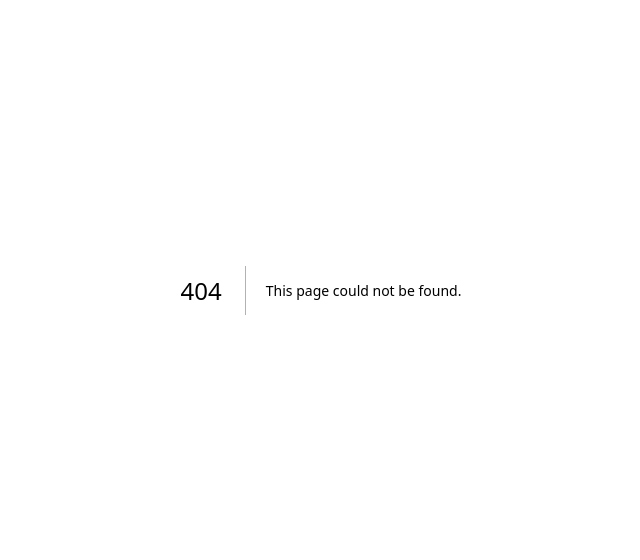
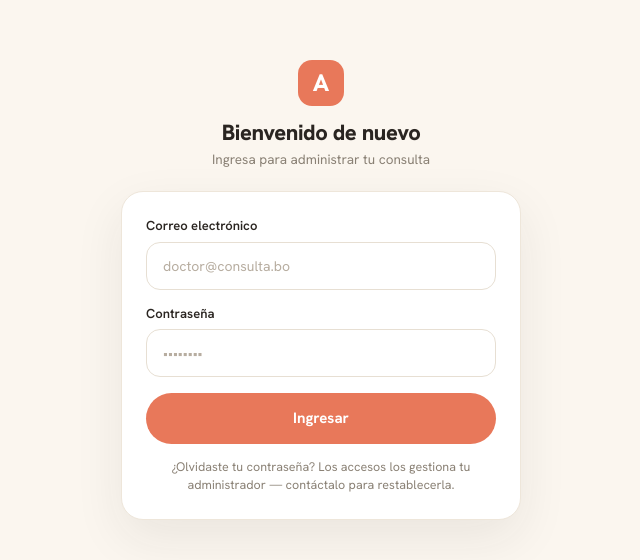
Before and after one commit to DaleneyRuben/alivia, a Next.js app: page /login in a window 1280 px wide. Before the commit this address had no page. Shown: the part 110-670 px from the top of the page, without its empty margins (319-959 px from the left). Built offline with nearby package versions, Linux system fonts and the light colour scheme.

Commit message:
implement login page per design prototype

```diff
--- /dev/null
+++ b/src/app/login/page.tsx
@@ -0,0 +1,27 @@
+import type { Metadata } from "next";
+import { LoginForm } from "@/components/auth/LoginForm";
+
+export const metadata: Metadata = { title: "Ingresar · Alivia" };
+
+export default function LoginPage() {
+  return (
+    <main className="flex-1 flex items-center justify-center px-6 py-10">
+      <div className="w-full max-w-[400px]">
+        <div className="flex flex-col items-center gap-2.5 mb-[22px]">
+          <div className="w-[46px] h-[46px] rounded-[14px] bg-terracotta flex items-center justify-center text-white font-extrabold text-2xl">
+            A
+          </div>
+          <div className="text-center">
+            <h1 className="font-extrabold text-[22px] tracking-[-.4px]">
+              Bienvenido de nuevo
+            </h1>
+            <p className="text-[13.5px] text-muted">
+              Ingresa para administrar tu consulta
+            </p>
+          </div>
+        </div>
+        <LoginForm />
+      </div>
+    </main>
+  );
+}
--- /dev/null
+++ b/src/components/auth/LoginForm.tsx
@@ -0,0 +1,97 @@
+"use client";
+
+import { useState } from "react";
+import { useRouter } from "next/navigation";
+import { getSession, signIn } from "next-auth/react";
+import { postLoginPath } from "@/lib/auth/postLoginPath";
+
+export function LoginForm() {
+  const router = useRouter();
+  const [email, setEmail] = useState("");
+  const [password, setPassword] = useState("");
+  const [error, setError] = useState(false);
+  const [submitting, setSubmitting] = useState(false);
+
+  async function handleSubmit(event: React.FormEvent) {
+    event.preventDefault();
+    setSubmitting(true);
+    setError(false);
+
+    const result = await signIn("credentials", {
+      email,
+      password,
+      redirect: false,
+    });
+
+    if (result?.error) {
+      setError(true);
+      setSubmitting(false);
+      return;
+    }
+
+    const session = await getSession();
+    router.push(session ? postLoginPath(session.user) : "/login");
+    router.refresh();
+  }
+
+  return (
+    <form
+      onSubmit={handleSubmit}
+      className="bg-white border border-card-border rounded-[22px] p-6 shadow-[0_18px_50px_rgba(42,37,33,.08)]"
+    >
+      {error && (
+        <div
+          role="alert"
+          className="bg-error-bg border border-error-border text-terracotta-dark text-[13px] font-semibold px-3.5 py-[11px] rounded-[13px] mb-4 flex items-center gap-2"
+        >
+          ⚠ Correo o contraseña incorrectos. Intenta de nuevo.
+        </div>
+      )}
+      <div className="flex flex-col gap-3.5">
+        <div>
+          <label
+            htmlFor="email"
+            className="block text-[13px] font-semibold mb-1.5"
+          >
+            Correo electrónico
+          </label>
+          <input
+            id="email"
+            type="email"
+            value={email}
+            onChange={(event) => setEmail(event.target.value)}
+            placeholder="doctor@consulta.bo"
+            className="w-full border border-input-border bg-white rounded-[14px] px-4 py-[13px] text-sm outline-none focus:border-terracotta"
+          />
+        </div>
+        <div>
+          <label
+            htmlFor="password"
+            className="block text-[13px] font-semibold mb-1.5"
+          >
+            Contraseña
+          </label>
+          <input
+            id="password"
+            type="password"
+            value={password}
+            onChange={(event) => setPassword(event.target.value)}
+            placeholder="••••••••"
+            className="w-full border border-input-border bg-white rounded-[14px] px-4 py-[13px] text-sm outline-none focus:border-terracotta"
+          />
+        </div>
+        <button
+          type="submit"
+          disabled={submitting}
+          className="w-full bg-terracotta text-white rounded-full py-3.5 font-bold text-[15px] mt-0.5 cursor-pointer disabled:opacity-60"
+        >
+          Ingresar
+        </button>
+        <p className="m-0 text-center text-[12.5px] text-muted leading-normal">
+          ¿Olvidaste tu contraseña? Los accesos los gestiona tu administrador —
+          contáctalo para restablecerla.
+        </p>
+      </div>
+    </form>
+  );
+}
```
Also changed, not shown: 1 other file (tests, documents, lock files or other folders).
